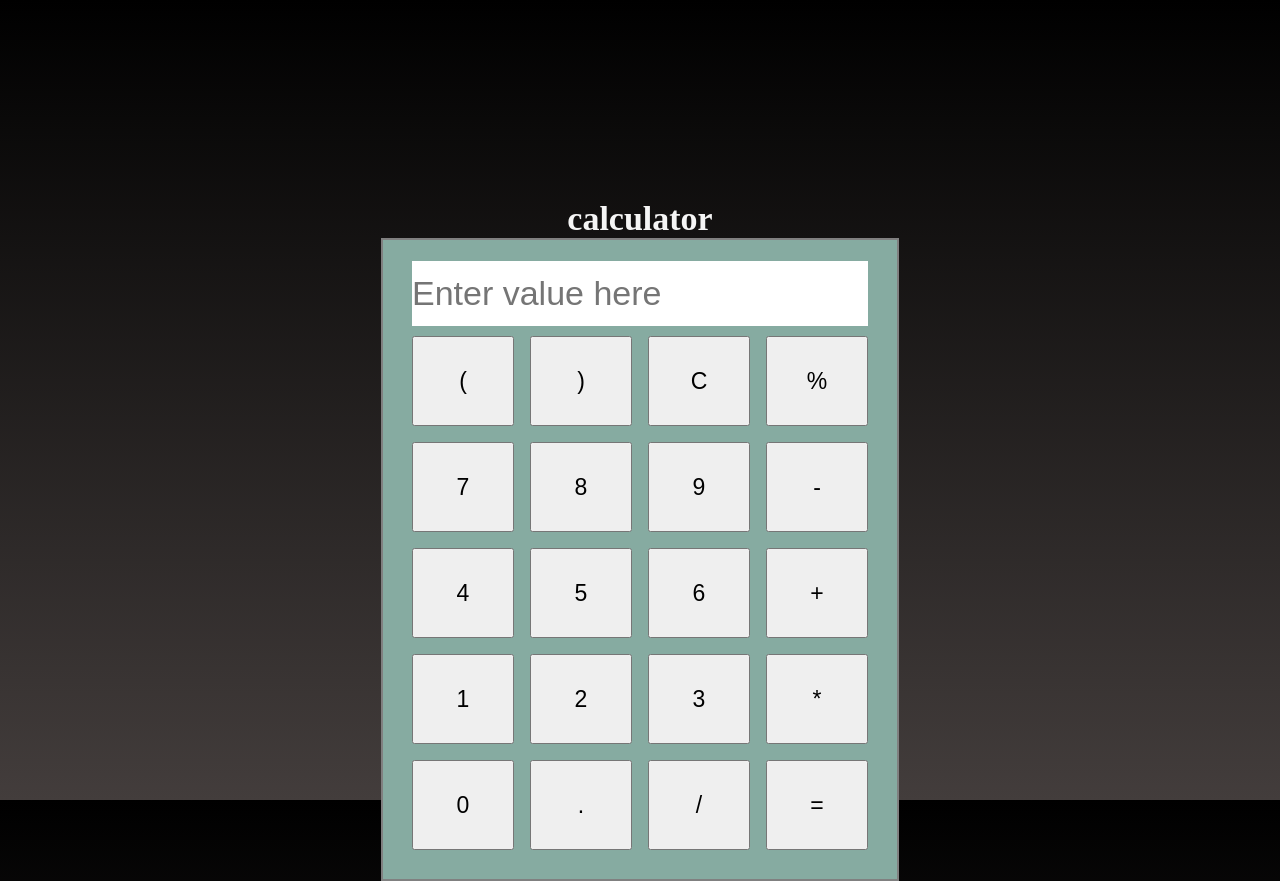
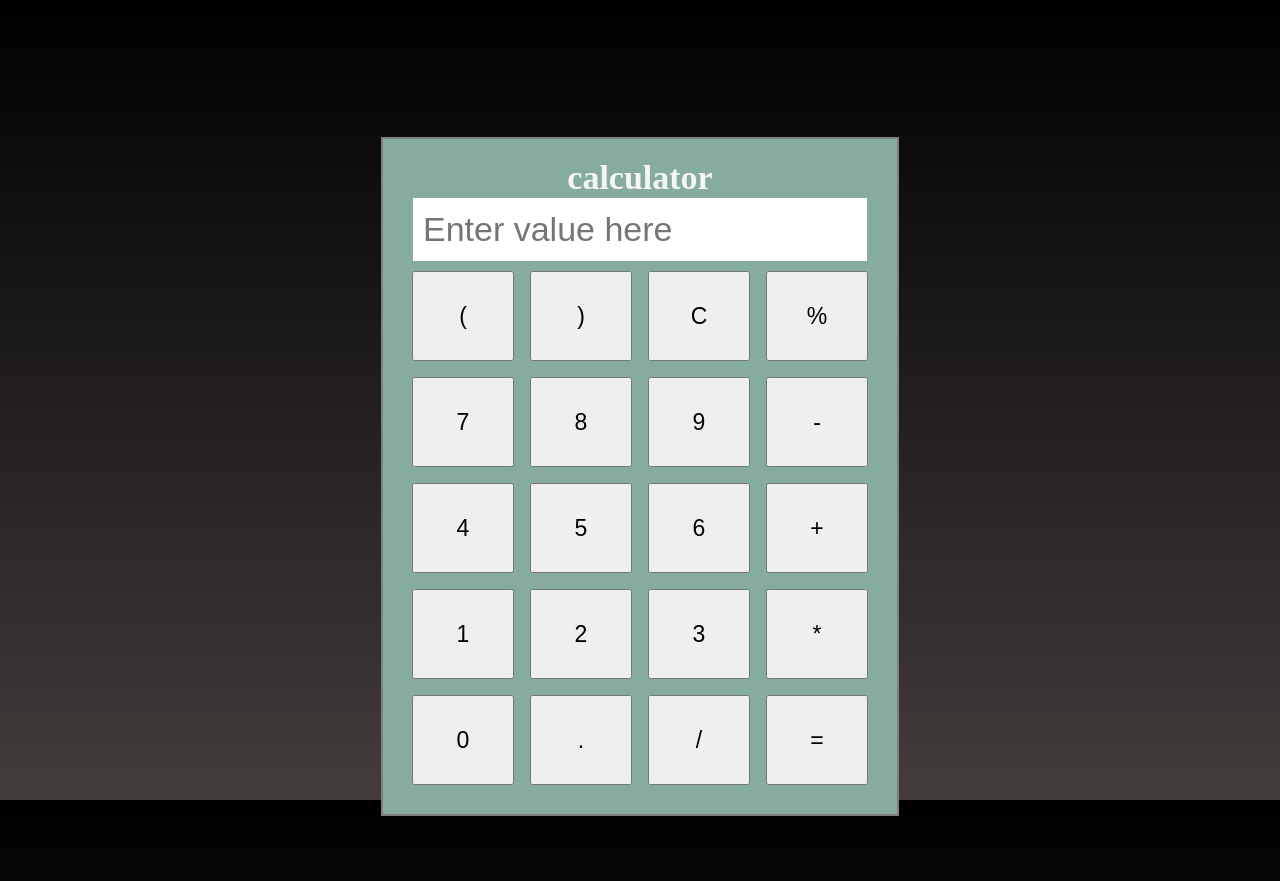
Before and after one commit to Yashajmeri/calculator, a plain HTML site: page index.html in a window 1280 px wide. Shown: the top 881 px of the page. Drawn offline with Linux system fonts and the light colour scheme.

Commit message:
just timepass

```diff
--- a/index.html
+++ b/index.html
@@ -13,6 +13,8 @@
 
 
         <div class="calc">
+
+        <h1>calculator</h1>
 
 
 
--- a/styles.css
+++ b/styles.css
@@ -1,6 +1,7 @@
  * {
      margin: 0;
      padding: 0;
+     box-sizing: border-box;
  }
 body {
     /* background-image: url(https://images.unsplash.com/photo-1466853817435-05b43fe45b39?ixlib=rb-1.2.1&ixid=MXwxMjA3fDB8MHxleHBsb3JlLWZlZWR8OHx8fGVufDB8fHw%3D&auto=format&fit=crop&w=500&q=60);
@@ -12,13 +13,14 @@ body {
     /* background-position: (top); */
 
 }
-h1 {
+.calc h1 {
 
     color: whitesmoke;
     font-size: 34px;
 }
 .box {
     text-align: center;
+
 }
 
 table {
@@ -29,6 +31,7 @@ input{
 font-size: 34px;
 height: 65px;
 width: 456px;
+padding: 10px;
 
 
 
@@ -54,7 +57,8 @@ button:hover {
     cursor: pointer;
 }
 .calc {
-
+    position: relative;
+    bottom: 100px;
     border: 2px solid grey;
     display: inline-block;
     padding: 20px;
@@ -71,9 +75,6 @@ button:hover {
     input {
         margin-bottom: 10px;
     }
-    .box {
-        text-align: center;
-        object-fit: contain;
-    }
+
 
 }
```
